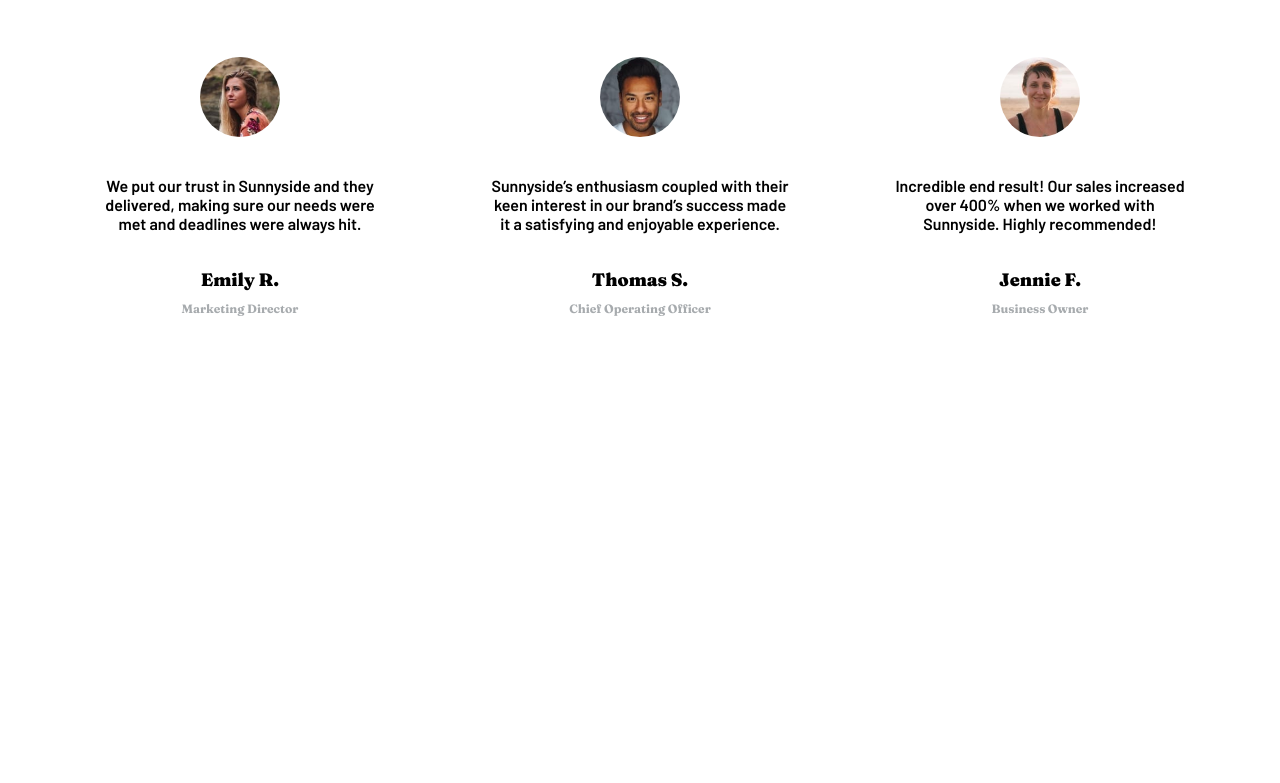
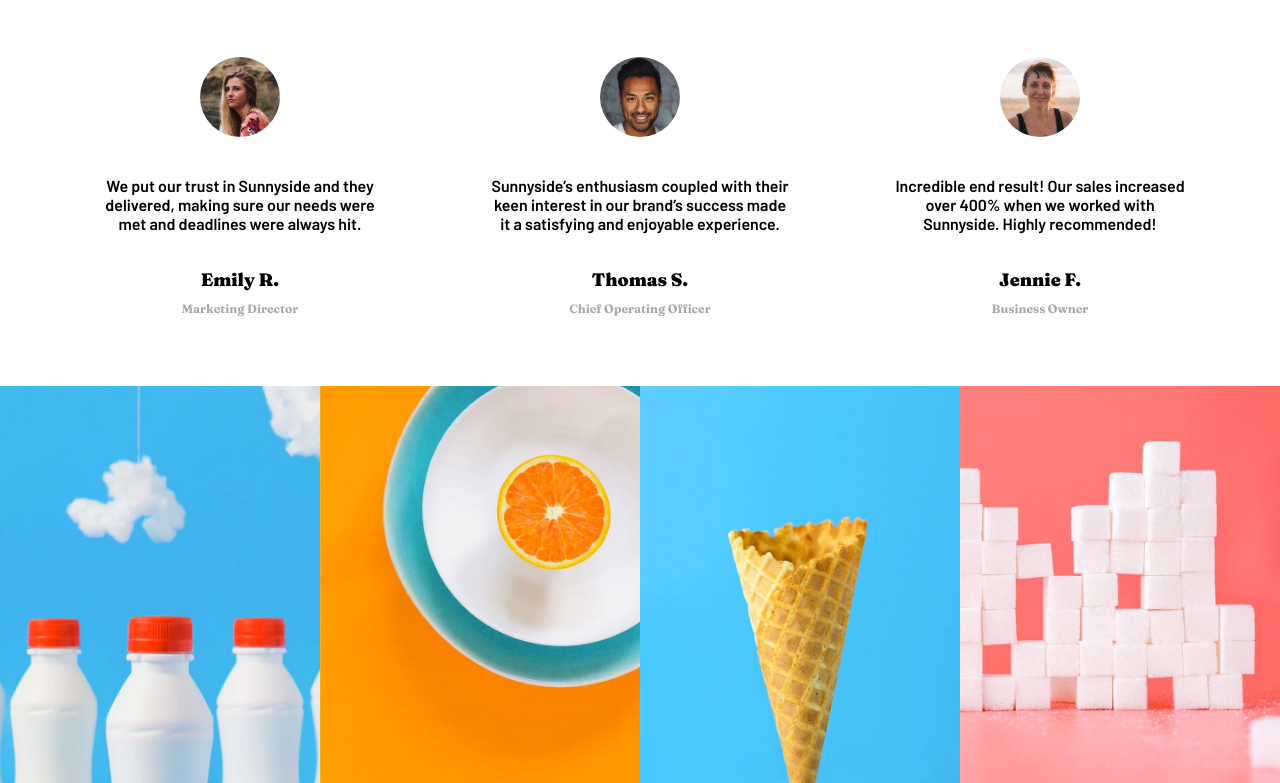
Before and after one commit to AbanoubMagdy1/sunnyAgency-landingPage, a website: page index.html in a window 1280 px wide. Shown: the part 2270-3053 px from the top of the page. Before the commit the page ends 2656 px from the top, so only its background shows below. Drawn offline with Linux system fonts and the light colour scheme.

Commit message:
Finish gallery section

```diff
--- a/index.html
+++ b/index.html
@@ -140,6 +140,53 @@
     </div>
   </section>
 
+  <section class="gallery">
+    <div class="photo-container">
+      <img
+          src="./images/desktop/image-gallery-milkbottles.jpg"
+          alt=""
+          srcset="
+          ./images/desktop/image-gallery-milkbottles.jpg 700w,
+          ./images/mobile/image-gallery-milkbottles.jpg 100w,
+          "
+          sizes="(min-width: 600px) 50vw, 10vw "
+        >
+    </div>
+    <div class="photo-container">
+      <img
+          src="./images/desktop/image-gallery-orange.jpg"
+          alt=""
+          srcset="
+          ./images/desktop/image-gallery-orange.jpg 700w,
+          ./images/mobile/image-gallery-orange.jpg 100w,
+          "
+          sizes="(min-width: 600px) 50vw, 10vw "
+        >
+    </div>
+    <div class="photo-container">
+      <img
+          src="./images/desktop/image-gallery-cone.jpg"
+          alt=""
+          srcset="
+          ./images/desktop/image-gallery-cone.jpg 700w,
+          ./images/mobile/image-gallery-cone.jpg 100w,
+          "
+          sizes="(min-width: 600px) 50vw, 10vw "
+        >
+    </div>
+    <div class="photo-container">
+      <img
+          src="./images/desktop/image-gallery-sugarcubes.jpg"
+          alt=""
+          srcset="
+          ./images/desktop/image-gallery-sugarcubes.jpg 700w,
+          ./images/mobile/image-gallery-sugar-cubes.jpg 100w,
+          "
+          sizes="(min-width: 600px) 50vw, 10vw "
+        >
+    </div>
+  </section>
+
   <!--
   About
   Services
--- /dev/null
+++ b/sass/components/_gallery.scss
@@ -0,0 +1,16 @@
+.gallery{
+    display: grid;
+    grid-template-columns: repeat(4, 1fr);
+
+    @include respond(tab){grid-template-columns: repeat(2, 1fr);}
+    @include respond(mobile){grid-template-columns: 1fr;}
+
+    .photo-container{
+        max-height: 80vh;
+        img{
+            display: block;
+            width: 100%;
+            height: 100%;
+        }
+    }
+}
--- a/sass/main.scss
+++ b/sass/main.scss
@@ -7,3 +7,4 @@
 @import "components/header";
 @import "components/features";
 @import "components/testimonals";
+@import "components/gallery";
```
Also changed, not shown: style.css, 1 other file.
